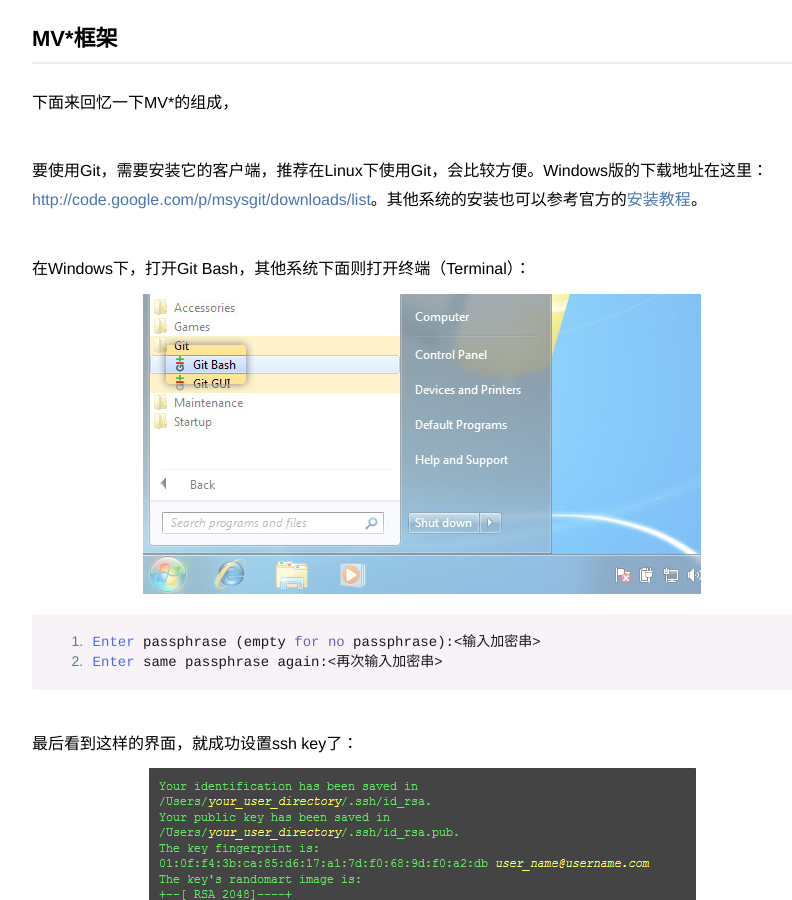
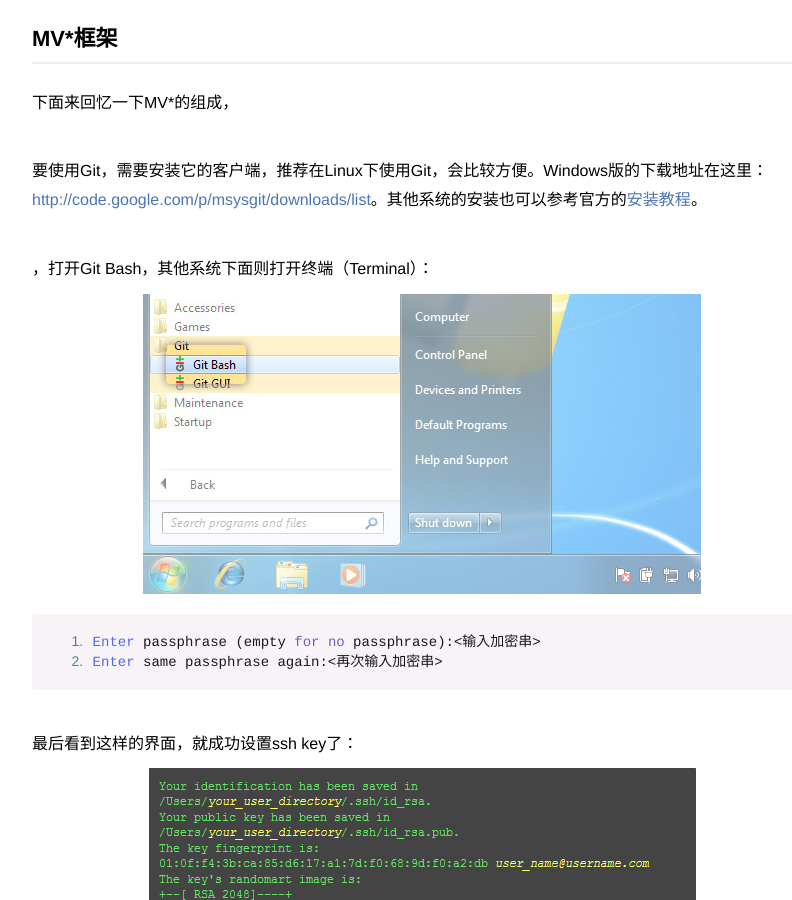
Before and after one commit to ioloveuu/ioloveuu.github.io, a Jekyll site: the page built from _posts/2016-12-28-frame-analys.md, in a window 1280 px wide and 900 px high, scrolled down 2440 px. Shown: the whole window, without its empty margins (218-1010 px from the left). Built offline with Jekyll 4.4.1, drawn with Linux system fonts in a browser that asks for light colours; nearby versions of some CDN libraries; a script that is not in the unit is left out.

Commit message:
Update 2016-12-28-frame-analys.md

```diff
--- a/_posts/2016-12-28-frame-analys.md
+++ b/_posts/2016-12-28-frame-analys.md
@@ -99,7 +99,7 @@
 要使用Git，需要安装它的客户端，推荐在Linux下使用Git，会比较方便。Windows版的下载地址在这里：[http://code.google.com/p/msysgit/downloads/list](http://code.google.com/p/msysgit/downloads/list "Windows版Git客户端")。其他系统的安装也可以参考官方的[安装教程][5]。
 
 
-在Windows下，打开Git Bash，其他系统下面则打开终端（Terminal）：
+，打开Git Bash，其他系统下面则打开终端（Terminal）：
 ![Git Bash](/images/githubpages/bootcamp_1_win_gitbash.jpg)
 
 
```
